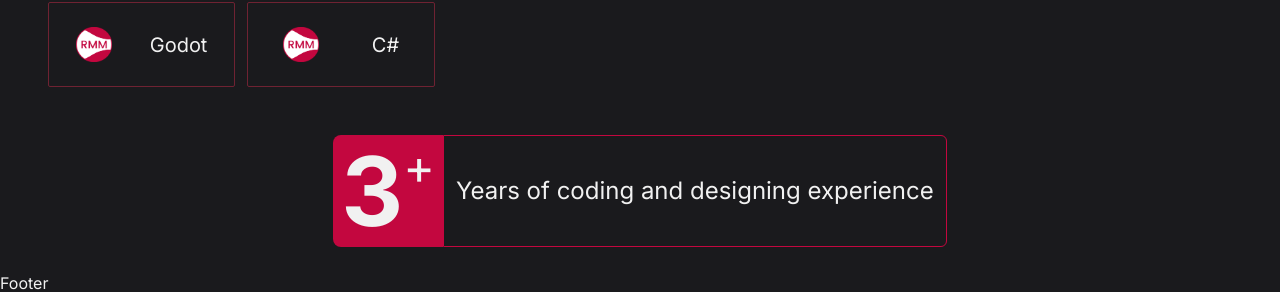
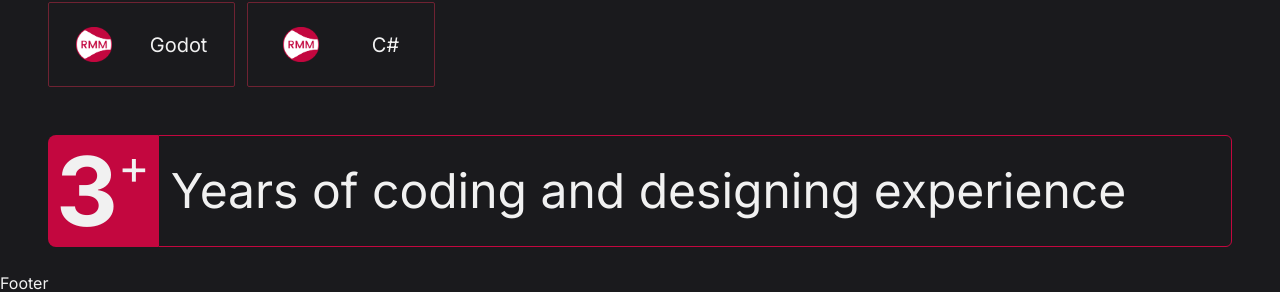
Before and after one commit to code-rizzard/rmm_portfolio, a Next.js app: page / in a window 1280 px wide. Shown: the part 1242-1534 px from the top of the page. Built offline with nearby package versions, Linux system fonts and the light colour scheme.

Commit message:
Polished experience

```diff
--- a/components/CodingExperience.tsx
+++ b/components/CodingExperience.tsx
@@ -5,9 +5,9 @@ const CodingExperience = () => {
 
   return (
     <div
-    className="p__container flex justify-center items-center"
+    className="p__container flex justify-stretch items-center"
     >
-        <div className="flex  items-stretch">
+        <div className="flex  items-stretch justify-stretch flex-grow">
             <div className="flex justify-center p-2 flex-shrink-0  bg-brand rounded-l-lg  min-w-[100px] min-h-[100px]">
                 <span
                 className="text-8xl font-bold flex items-center"
@@ -18,7 +18,10 @@ const CodingExperience = () => {
                 +
                 </span>
             </div>
-            <p className="text-2xl border border-brand rounded-r-md flex items-center p-3">Years of coding and designing experience</p>
+            <p
+             className="text-2xl flex-grow border border-brand rounded-r-md flex items-center p-3 sm:text-4xl md:text-5xl md:text-center "
+
+            >Years of coding and designing experience</p>
         </div>
     </div>
   )
```
